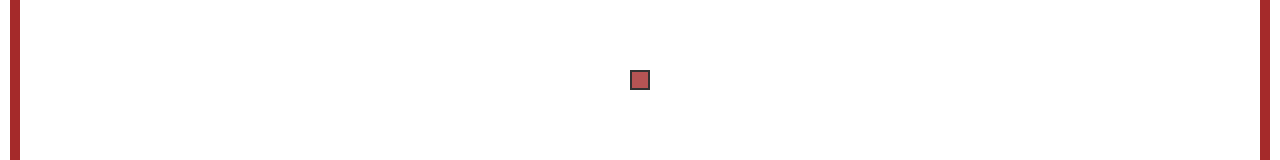
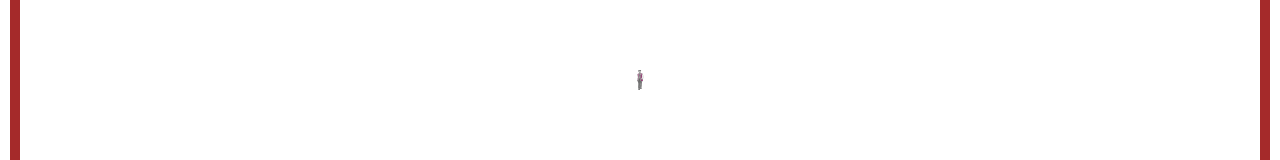
Before and after one commit to richard-flosi/too-hungry, a React (Create React App) app: page / in a window 1280 px wide. Both pictures are taken after a click on the button "PLAY". Shown: the part 320-480 px from the top of the page. Built offline with nearby package versions, Linux system fonts and the light colour scheme.

Commit message:
Player svg

```diff
--- a/src/components/gameboard/components/player/index.js
+++ b/src/components/gameboard/components/player/index.js
@@ -1,5 +1,6 @@
 import React from "react";
 import "./styles.css";
+import player from "./player.svg";
 
 export default class extends React.Component {
   static displayName = "Player";
@@ -9,7 +10,7 @@ export default class extends React.Component {
       top: y,
     };
     return (
-      <span className="Player" style={style}></span>
+      <img className="Player" alt="player" src={player} style={style} />
     );
   }
 }
--- a/src/components/gameboard/components/player/styles.css
+++ b/src/components/gameboard/components/player/styles.css
@@ -1,11 +1,7 @@
 .Player {
-  display: inline-block;
+  position: absolute;
   width: 20px;
   height: 20px;
-  border: 2px solid black;
-  box-sizing: border-box;
-  background-color: brown;
-  position: absolute;
-  transition: all 60ms ease-in-out;
+  transition: all 120ms ease-in-out;
   opacity: 0.8;
 }
```
Also changed, not shown: src/components/gameboard/components/player/player.svg (added).
